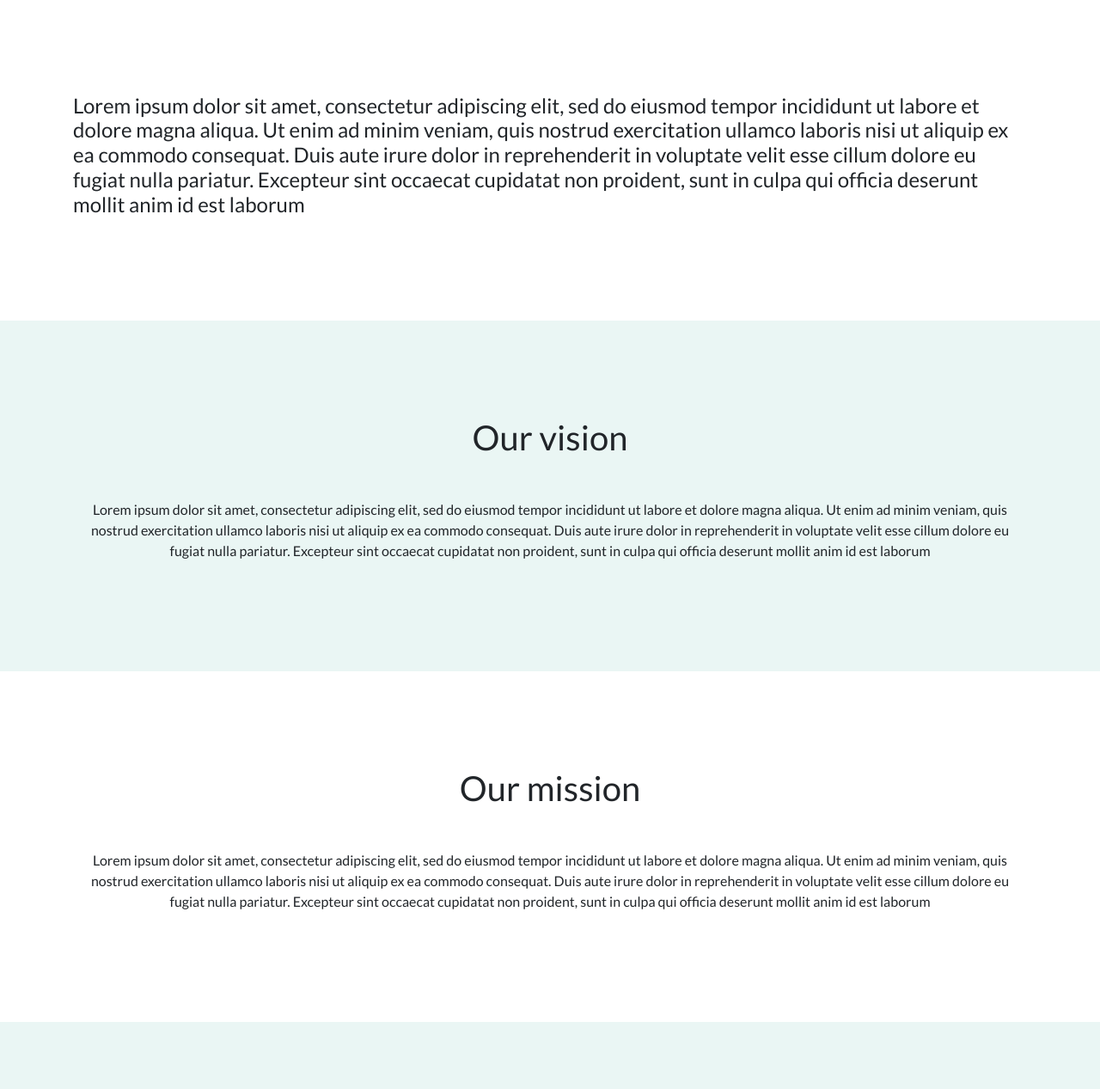
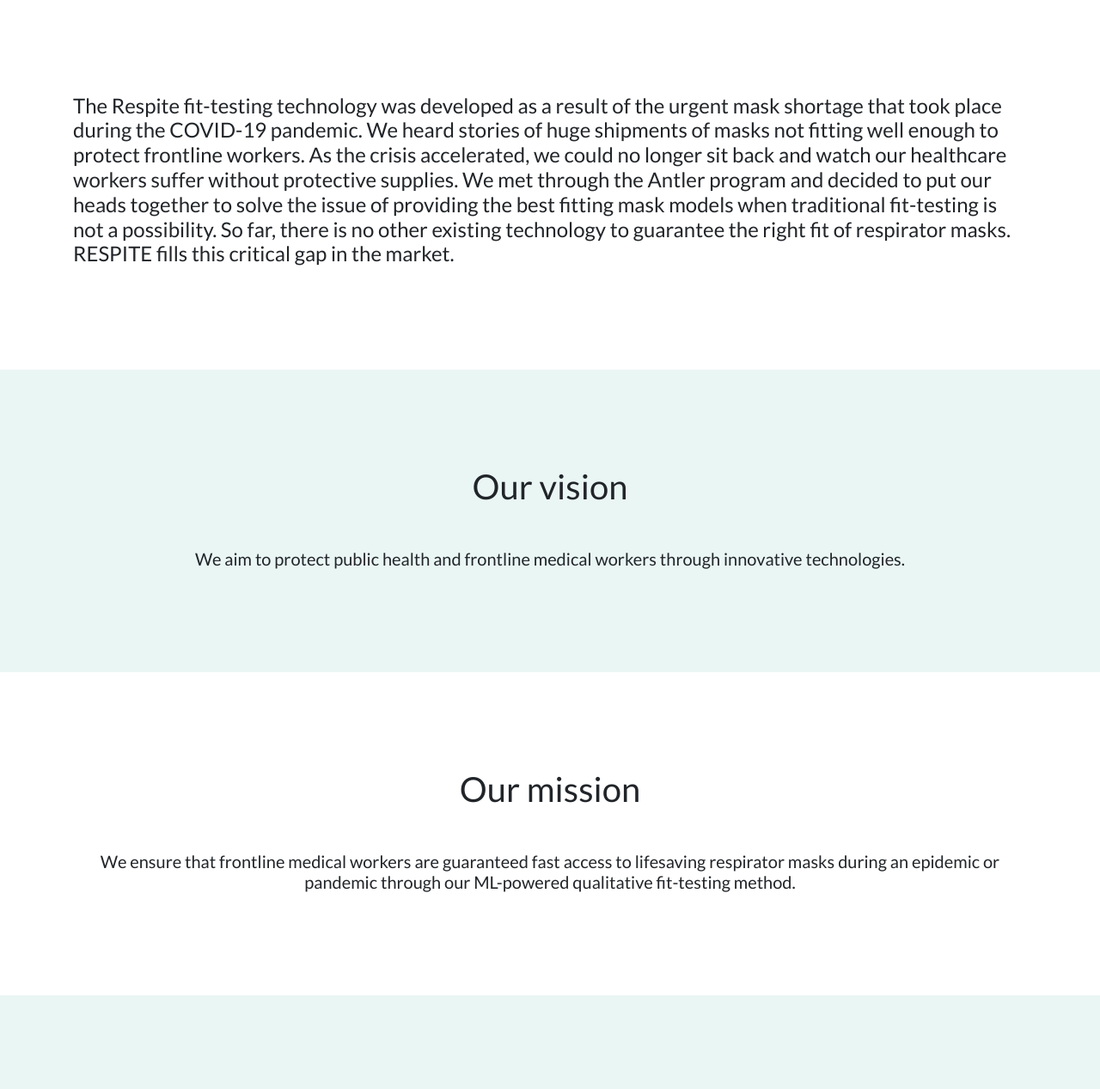
Before and after one commit to peter-novak-m/respite, a website: page about.html in a window 1280 px wide. Shown: the part 581-1848 px from the top of the page at 86% size. Drawn offline with Linux system fonts and the light colour scheme.

Commit message:
Updating about us text

```diff
--- a/about.html
+++ b/about.html
@@ -72,7 +72,11 @@
       </div>
     </nav>
     <!-- Masthead -->
-    <header class="masthead text-white text-center">
+    <header
+      class="masthead text-white text-center"
+      style="background-image: url('img/bg-showcase-2.jpg')"
+      ;
+    >
       <div class="overlay"></div>
       <div class="row">
         <div class="col-xl-12 mx-auto"></div>
@@ -88,13 +92,17 @@
     <section class="features-icons text-left">
       <div class="container">
         <h4>
-          Lorem ipsum dolor sit amet, consectetur adipiscing elit, sed do
-          eiusmod tempor incididunt ut labore et dolore magna aliqua. Ut enim ad
-          minim veniam, quis nostrud exercitation ullamco laboris nisi ut
-          aliquip ex ea commodo consequat. Duis aute irure dolor in
-          reprehenderit in voluptate velit esse cillum dolore eu fugiat nulla
-          pariatur. Excepteur sint occaecat cupidatat non proident, sunt in
-          culpa qui officia deserunt mollit anim id est laborum
+          The Respite fit-testing technology was developed as a result of the
+          urgent mask shortage that took place during the COVID-19 pandemic. We
+          heard stories of huge shipments of masks not fitting well enough to
+          protect frontline workers. As the crisis accelerated, we could no
+          longer sit back and watch our healthcare workers suffer without
+          protective supplies. We met through the Antler program and decided to
+          put our heads together to solve the issue of providing the best
+          fitting mask models when traditional fit-testing is not a possibility.
+          So far, there is no other existing technology to guarantee the right
+          fit of respirator masks. RESPITE fills this critical gap in the
+          market.
         </h4>
       </div>
     </section>
@@ -102,30 +110,21 @@
     <section class="features-icons bg-green text-center">
       <div class="container">
         <h1 class="mb-5">Our vision</h1>
-        <p>
-          Lorem ipsum dolor sit amet, consectetur adipiscing elit, sed do
-          eiusmod tempor incididunt ut labore et dolore magna aliqua. Ut enim ad
-          minim veniam, quis nostrud exercitation ullamco laboris nisi ut
-          aliquip ex ea commodo consequat. Duis aute irure dolor in
-          reprehenderit in voluptate velit esse cillum dolore eu fugiat nulla
-          pariatur. Excepteur sint occaecat cupidatat non proident, sunt in
-          culpa qui officia deserunt mollit anim id est laborum
-        </p>
+        <h5>
+          We aim to protect public health and frontline medical workers through
+          innovative technologies.
+        </h5>
       </div>
     </section>
     <!-- Icons Grid -->
     <section class="features-icons text-center">
       <div class="container">
         <h1 class="mb-5">Our mission</h1>
-        <p>
-          Lorem ipsum dolor sit amet, consectetur adipiscing elit, sed do
-          eiusmod tempor incididunt ut labore et dolore magna aliqua. Ut enim ad
-          minim veniam, quis nostrud exercitation ullamco laboris nisi ut
-          aliquip ex ea commodo consequat. Duis aute irure dolor in
-          reprehenderit in voluptate velit esse cillum dolore eu fugiat nulla
-          pariatur. Excepteur sint occaecat cupidatat non proident, sunt in
-          culpa qui officia deserunt mollit anim id est laborum
-        </p>
+        <h5>
+          We ensure that frontline medical workers are guaranteed fast access to
+          lifesaving respirator masks during an epidemic or pandemic through our
+          ML-powered qualitative fit-testing method.
+        </h5>
       </div>
     </section>
 
```
